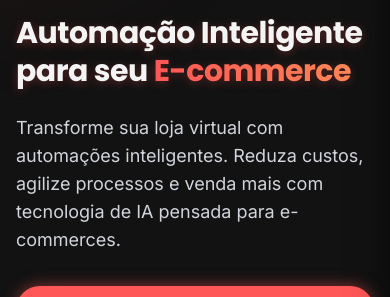
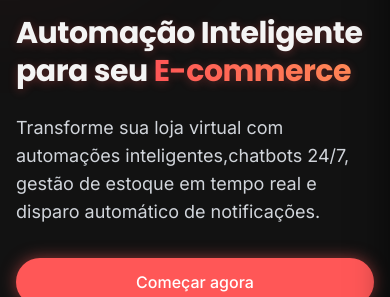
Before and after one commit to PedroHSGuimaraes/--LandPage-Mirror, a plain HTML site: page index.html in a window 390 px wide. Shown: the part 212-509 px from the top of the page. Drawn offline with nearby package versions, Linux system fonts and the light colour scheme.

Commit message:
Atualiza descrição de automações para e-commerce
Remove a classe de container para melhorar a responsividade

Atualiza o conteúdo descritivo da seção principal para incluir novas funcionalidades de automação, como chatbots, gestão de estoque e notificações automáticas.

Isso promove uma melhor compreensão das capacidades da plataforma.

```diff
--- a/index.html
+++ b/index.html
@@ -215,10 +215,6 @@
       scrollbar-color: #ff5757 rgba(0, 0, 0, 0.2);
     }
 
-    .container {
-      max-width: 100%;
-    }
-
     section {
       overflow-x: hidden;
     }
@@ -338,7 +334,8 @@
             Automação Inteligente para seu <span class="gradient-text">E-commerce</span>
           </h1>
           <p class="text-lg md:text-xl text-gray-300 mb-8 max-w-lg">
-            Transforme sua loja virtual com automações inteligentes. Reduza custos, agilize processos e venda mais com tecnologia de IA pensada para e-commerces.
+            Transforme sua loja virtual com automações inteligentes,chatbots 24/7, gestão de estoque em tempo real e disparo automático de notificações.
+
           </p>
           <div class="flex flex-col sm:flex-row space-y-4 sm:space-y-0 sm:space-x-4">
             <a href="#demo" class="px-8 py-3 rounded-full bg-brand-accent text-white font-medium hover:bg-brand-accent-dark transition-all text-center glow relative overflow-hidden group">
```
